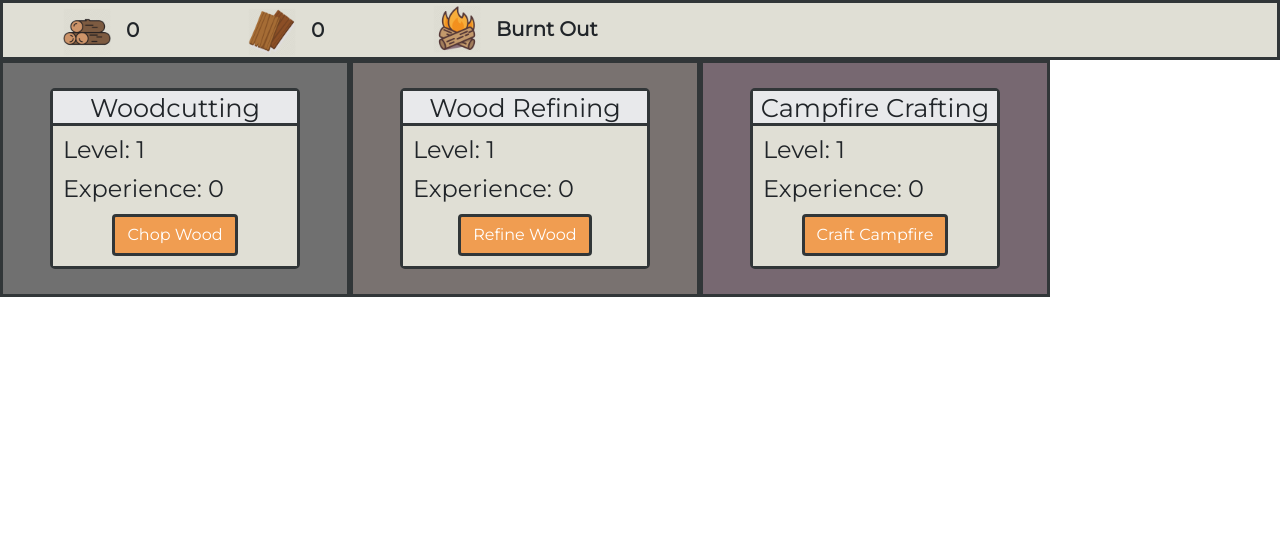
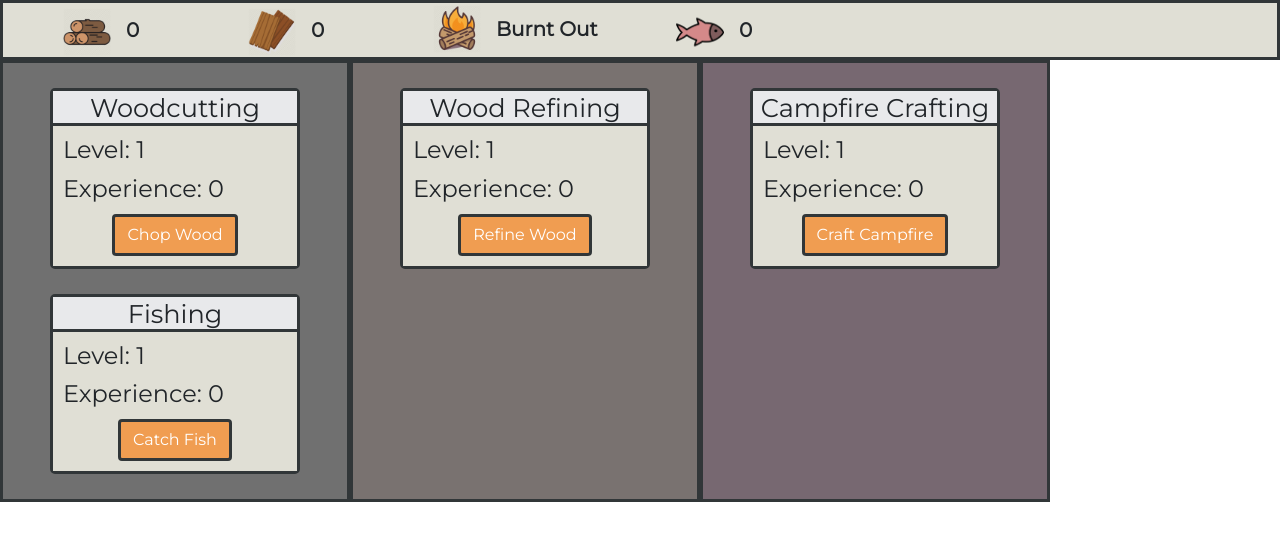
Before and after one commit to theRJMurray/skilling, a React (Create React App) app: page / in a window 1280 px wide. Shown: the top 540 px of the page. Built offline with nearby package versions, Linux system fonts and the light colour scheme.

Commit message:
added fishing

```diff
--- a/src/App.js
+++ b/src/App.js
@@ -6,6 +6,7 @@ import Timer from "./components/Timer";
 import Logs from "./imgs/logs.png";
 import Planks from "./imgs/planks.png";
 import Campfire from "./imgs/campfire.png";
+import Fish from "./imgs/fish.png";
 
 
 import './css/App.css'
@@ -25,6 +26,12 @@ const App = () => {
 	const [makeCampfire, setMakeCampfire] = useState(baseStats)
 	const [minutes, setMinutes] = useState(0)
 	const [seconds, setSeconds] = useState(0)
+
+	const [fish, setFish] = useState(0)
+	const [fishing, setFishing] = useState(baseStats)
+
+	const [cookedFish, setCookedFish] = useState(0)
+	const [cooking, setCooking] = useState(baseStats)
 
 	const [mining, setMining] = useState(baseStats)
 	//End of State Variables
@@ -86,16 +93,27 @@ const App = () => {
 		setSeconds(z)
 	}
 
+	const catchFish = () => {
+		if (levelMarks.includes(fishing.exp + 1)) {
+			setFishing({ exp: fishing.exp + 1, level: fishing.level + 1 })
+		} else {
+			setFishing({ exp: fishing.exp + 1, level: fishing.level })
+		}
+		setFish(fish + 1);
+	}
+
 	return (
 		<div>
 			<div className="titanPanel">
 				<Inventory image={Logs} item={wood} />
 				<Inventory image={Planks} item={plank} />
 				<Timer makeSeconds={makeSeconds} decreaseSeconds={decreaseSeconds} decreaseMinutes={decreaseMinutes} image={Campfire} seconds={seconds} minutes={minutes} />
+				<Inventory image={Fish} item={fish} />
 			</div>
 			<div style={{ display: 'flex' }}>
 				<div className="collect">
 					<Skill takeAction={chopWood} skill={woodcutting} skillName={"Woodcutting"} skillAction={"Chop Wood"} />
+					<Skill takeAction={catchFish} skill={fishing} skillName={"Fishing"} skillAction={"Catch Fish"} />
 				</div>
 				<div className="refine">
 					<Skill takeAction={refineWood} skill={makePlank} skillName={"Wood Refining"} skillAction={"Refine Wood"} />
--- a/src/components/Timer.jsx
+++ b/src/components/Timer.jsx
@@ -4,7 +4,8 @@ const textStyles = {
     fontFamily: "'Montserrat', sans-serif",
     fontWeight: 'bold',
     fontSize: '1.25em',
-    marginTop: 11
+    marginTop: 11,
+    width: 120
 }
 
 const Timer = props => {
```
Also changed, not shown: src/imgs/fish.png (added).
